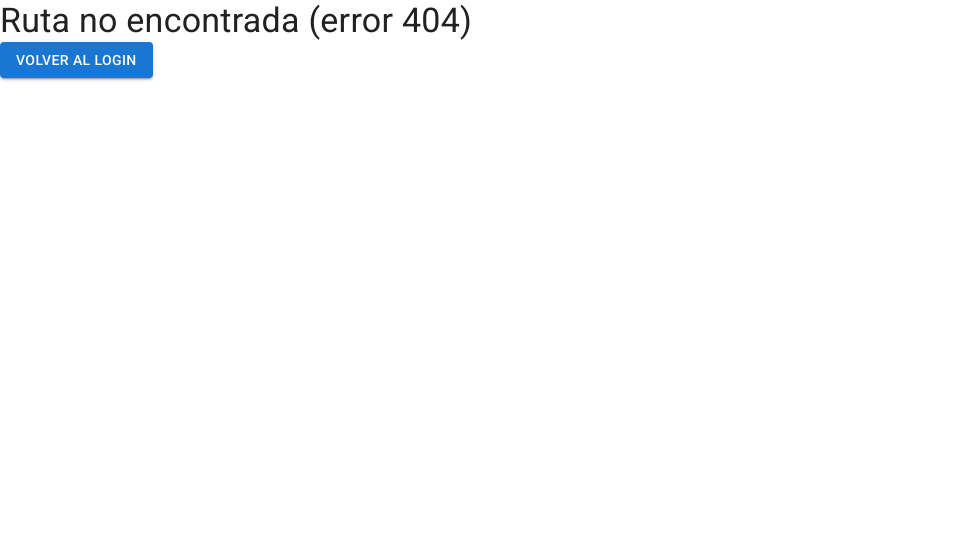
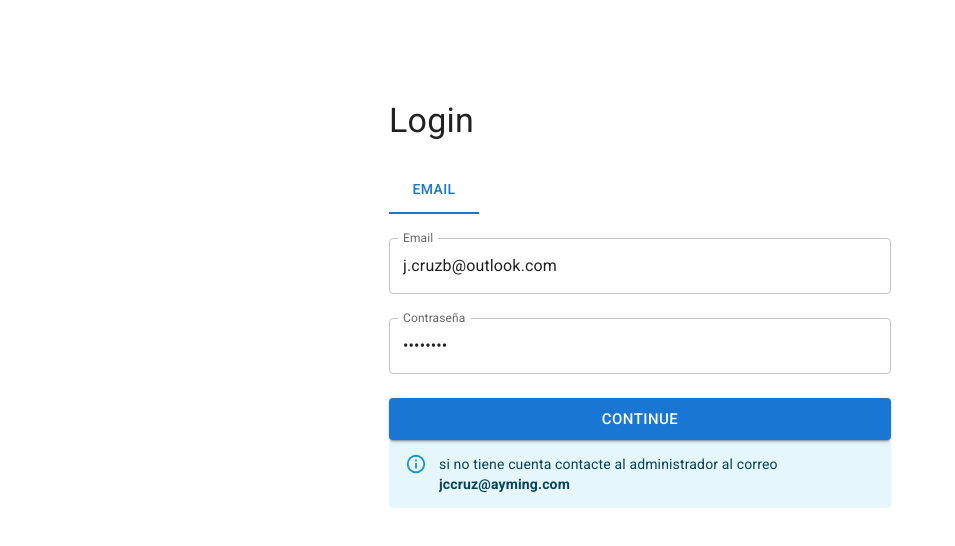
Before and after one commit to Jcruzb/Front-AymingCaesAuction, a React (Vite) app: page /auction/detail/1 in a window 1280 px wide. Before the commit this address had no page. Shown: the top 546 px of the page, without its empty margins (0-955 px from the left). Built offline with nearby package versions, Linux system fonts and the light colour scheme.

Commit message:
Fix: initialize route

```diff
--- a/src/App.jsx
+++ b/src/App.jsx
@@ -1,4 +1,3 @@
-// src/App.jsx
 import { Route, Routes } from 'react-router-dom'; // Importa desde react-router-dom
 import NotFound from './Views/NotFound/NotFound';
 import Login from './Views/Login/Login';
@@ -26,6 +25,7 @@ function App() {
     <Routes>
       {/* Rutas públicas */}
       <Route path="/login" element={<Login />} />
+      <Route path="/" element={<Login />} />
 
       {/* Rutas protegidas */}
       <Route element={<ProtectedRoute />}>
```
